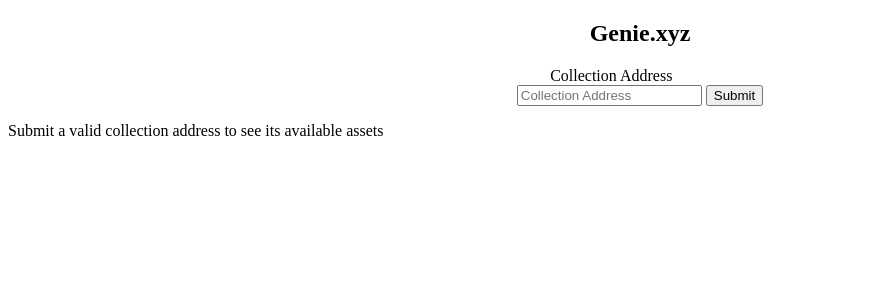
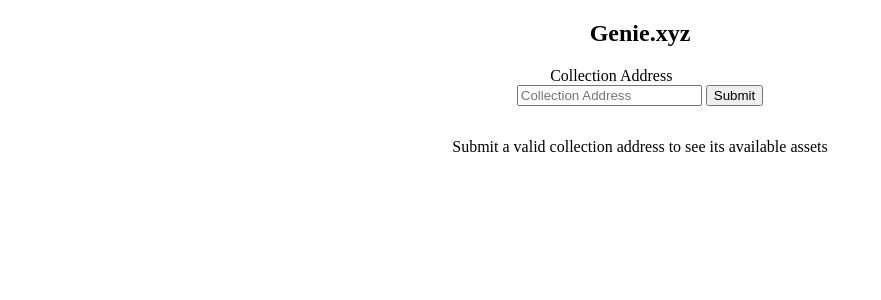
Before and after one commit to kevin-kabore/genie-collection, a React (Create React App) app: page / in a window 1280 px wide. Shown: the top 300 px of the page, without its empty margins (0-881 px from the left). Built offline with nearby package versions, Linux system fonts and the light colour scheme.

Commit message:
WIP infinite scroll with IntersectionObserver

```diff
--- a/src/components/CollectionSection.tsx
+++ b/src/components/CollectionSection.tsx
@@ -35,14 +35,35 @@
     perPage: 10,
   })
 
-  if (status === 'idle') {
-    return <p>Submit a valid collection address to see its available assets</p>
-  } else if (status === 'pending') {
-    return <div>Loading...</div>
-  } else if (status === 'resolved') {
-    // resolved
+  // TODO: Use ref for infinite scroll and fetch
+  // const loaderRef = React.useRef<HTMLDivElement>(null)
+  // const handleObserver = React.useCallback(
+  //   entries => {
+  //     const target = entries[0]
+  //     if (target.isIntersecting) {
+  //       setSize(pg => pg + 1)
+  //     }
+  //   },
+  //   [setSize],
+  // )
+
+  // React.useEffect(() => {
+  //   const option = {
+  //     root: null,
+  //     rootMargin: '200px',
+  //     threshold: 0,
+  //   }
+  //   const observer = new IntersectionObserver(handleObserver, option)
+  //   if (loaderRef.current) observer.observe(loaderRef.current)
+  // }, [handleObserver])
+
+  // <div ref={loaderRef} />
+
+  if (status === 'error') {
+    throw error
+  }
+
   return (
-      <React.Fragment>
     <div
       style={{
         display: 'grid',
@@ -51,14 +72,15 @@
         textAlign: 'center',
       }}
     >
+      {status === 'idle' ? (
+        <p>Submit a valid collection address to see its available assets</p>
+      ) : status === 'pending' ? (
+        <div>Loading...</div>
+      ) : (
         <AssetDataList assets={(collectionAssets ?? []).flat()} />
+      )}
     </div>
-        <button onClick={() => setSize(size + 1)}>load more</button>
-      </React.Fragment>
   )
-  } else {
-    throw error
-  }
 }
 
 function CollectionSection({
```
Lines whose indentation alone changed are shown as unchanged.
